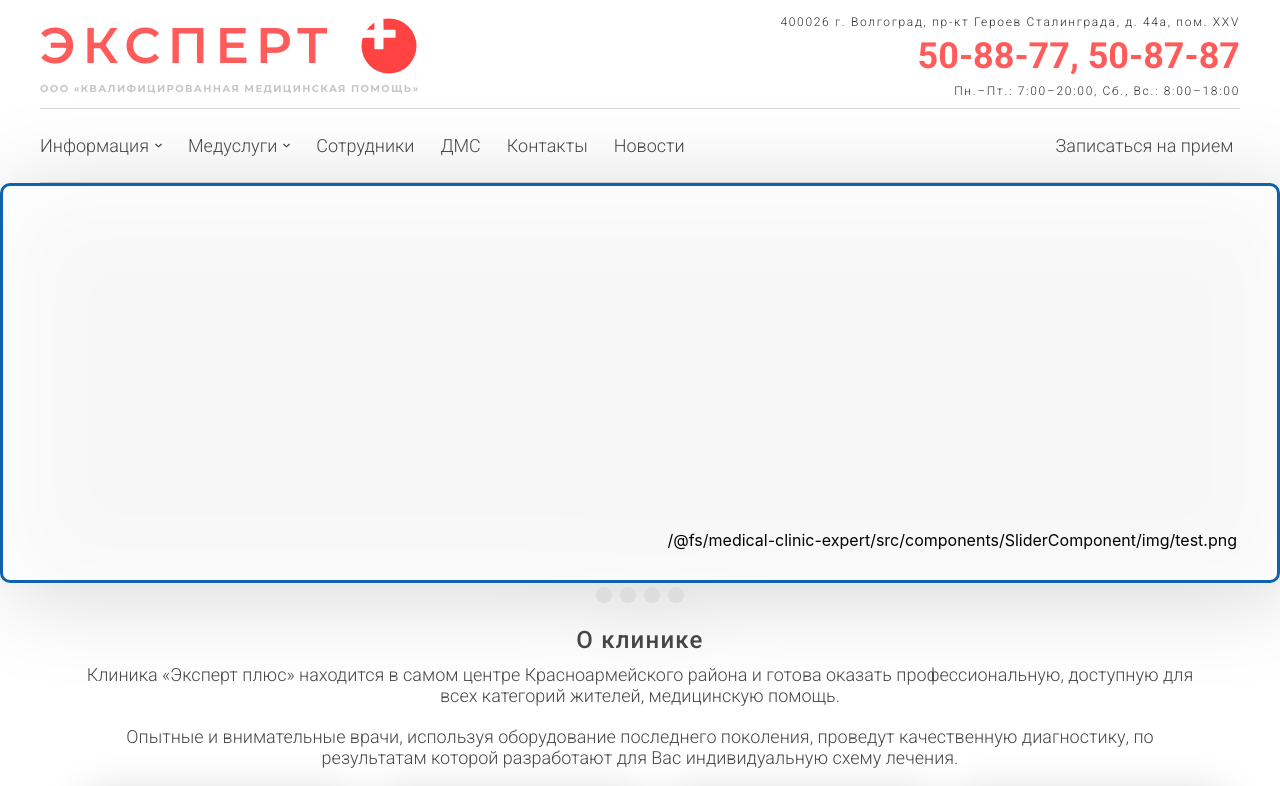
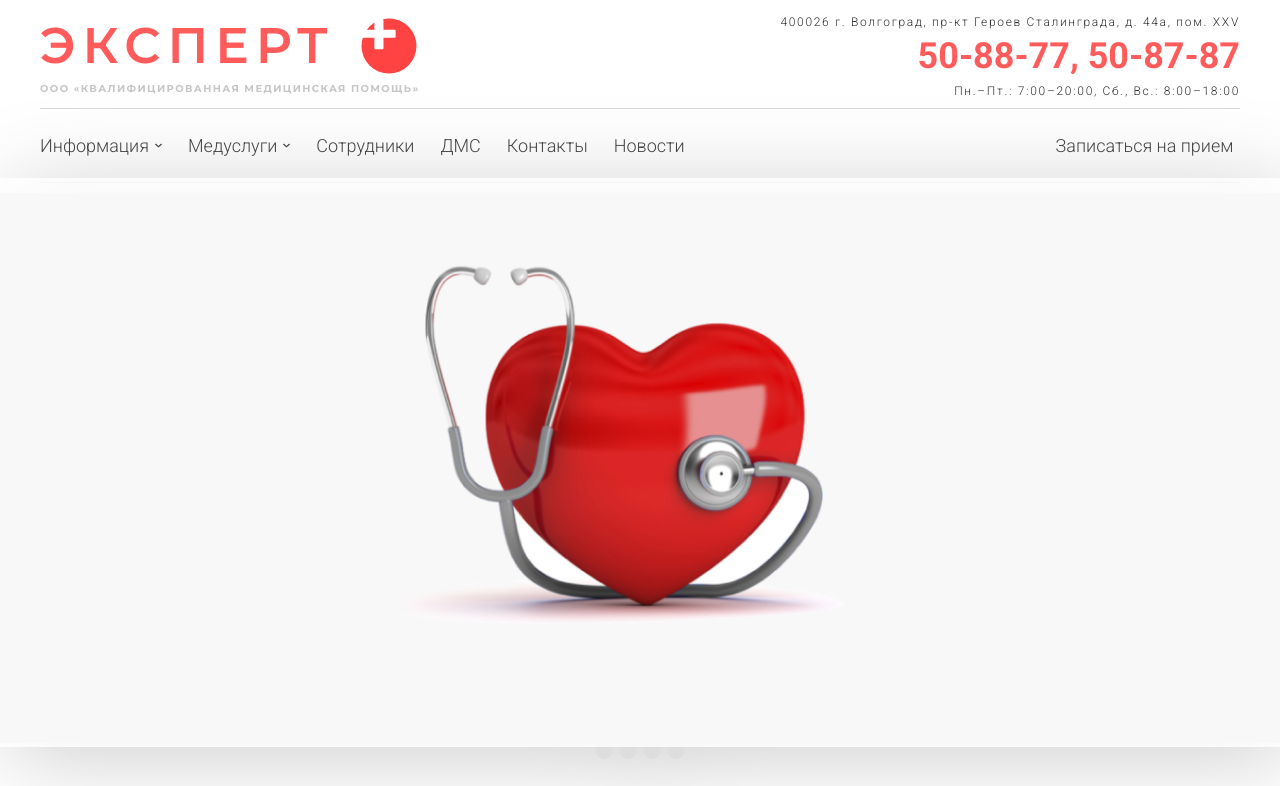
Before and after one commit to CanUFeelMyHeart/expertPlus, a React (Create React App) app in the folder medical-clinic-expert/: page / in a window 1280 px wide. Shown: the top 786 px of the page. Built offline with nearby package versions, Linux system fonts and the light colour scheme; the HTML template or start-up script is replaced by a standard one.

Commit message:
added slider component

```diff
--- a/medical-clinic-expert/src/components/SliderComponent/SliderComponent.css
+++ b/medical-clinic-expert/src/components/SliderComponent/SliderComponent.css
@@ -66,43 +66,34 @@
   -ms-overflow-style: none;
 }
 
-.reviewsComponent__block_header {
-  font-family: "Roboto";
-  font-style: normal;
-  font-weight: 500;
-  line-height: 28px;
-  text-align: center;
-  letter-spacing: 0.05em;
-  color: #484848;
-  padding-bottom: 10px;
-  margin-top: 15px;
-}
 
-.carousel__viewport,
-.carousel__navigation-list,
-.carousel__navigation-item,
-.carousel__slide {
+.slider__viewport,
+.slider__navigation-list,
+.slider__navigation-item,
+.slider__slide {
   list-style: none;
   margin: 0;
   padding: 0;
+  margin-top: -5px;
 }
 
-.reviewsComponent__block_carousel {
-  max-width: 900px;
+.sectionComponent__block_carousel {
+  max-width: 100%;
+  height: 600px;
   margin: 0 auto;
-  border-width: 20px;
+  /* border-width: 20px; */
   border-color: #333;
 }
 
-.carousel {
-  position: relative;
+.slider {
+  /* position: relative; */
   /* padding-top: 75%; */
   filter: drop-shadow(10px 10px 45px rgba(0, 0, 0, 0.2));
 
   perspective: 100px;
 }
 
-.carousel__viewport {
+.slider__viewport {
   /* position: absolute; */
   padding: 0;
   top: 0;
@@ -116,18 +107,18 @@
   scroll-snap-type: x mandatory;
 }
 
-.carousel__slide {
+.slider__slide {
   position: relative;
   box-sizing: border-box;
   -moz-box-sizing: border-box;
   -webkit-box-sizing: border-box;
   flex: 0 0 100%;
   width: 100%;
-  height: 400px;
+  height: 100%;
   background: rgba(255, 255, 255, 0.8);
-  border-radius: 10px;
-  border: 3px solid #1062ad;
-  padding: 30px 40px;
+  /* border-radius: 10px;
+  border: 3px solid #1062ad; */
+  /* padding: 30px 40px; */
   /* counter-increment: item; */
 }
 
@@ -142,15 +133,16 @@
 .carousel__slide_description,
 .carousel__slide_name {
   font-weight: 400;
+  width: 100%;
 }
 
-.carousel__slide:nth-child(even) {
+.slider__slide:nth-child(even) {
   background: rgba(255, 255, 255, 0.8);
 }
 
-.carousel__slide:before {
+.slider__slide:before {
   /* content: counter(item); */
-  position: absolute;
+  /* position: absolute; */
   top: 50%;
   left: 50%;
   transform: translate3d(-50%, -40%, 70px);
@@ -159,7 +151,7 @@
 }
 
 .carousel__snapper {
-  position: absolute;
+  /* position: absolute; */
   height: 4rem;
   top: 0;
   left: 0;
@@ -172,41 +164,43 @@
   .carousel__snapper {
     animation-name: tonext, snap;
     animation-timing-function: ease;
-    animation-duration: 4s;
+    animation-duration: 7s;
     animation-iteration-count: infinite;
   }
 
-  .carousel__slide:last-child .carousel__snapper {
+  .slider__slide:last-child .carousel__snapper {
     animation-name: tostart, snap;
   }
 }
-
+.slider {
+  padding-bottom: 10px;
+}
 @media (prefers-reduced-motion: reduce) {
   .carousel__snapper {
     animation-name: none;
   }
 }
 
-.carousel:hover .carousel__snapper,
-.carousel:focus-within .carousel__snapper {
+.slider:hover .carousel__snapper,
+.slider:focus-within .carousel__snapper {
   animation-name: none;
 }
 
-.carousel__navigation {
+.slider__navigation {
   /* position: absolute; */
   right: 0;
   /* bottom: 0; */
   left: 0;
   text-align: center;
-  margin-bottom: 10px;
+  /* margin-bottom: 10px; */
 }
 
-.carousel__navigation-list,
-.carousel__navigation-item {
+.slider__navigation-list,
+.slider__navigation-item {
   display: inline-block;
 }
 
-.carousel__navigation-button {
+.slider__navigation-button {
   display: inline-block;
   width: 1.5rem;
   height: 1.5rem;
@@ -218,8 +212,8 @@
   transition: transform 0.1s;
 }
 
-.carousel::before,
-.carousel::after,
+.slider::before,
+.slider::after,
 .carousel__prev,
 .carousel__next {
   display: none;
@@ -234,18 +228,18 @@
   outline: 0;
 }
 
-.carousel::before,
+.slider::before,
 .carousel__prev {
   left: -1rem;
 }
 
-.carousel::after,
+.slider::after,
 .carousel__next {
   right: -1rem;
 }
 
-.carousel::before,
-.carousel::after {
+.slider::before,
+.slider::after {
   content: "";
   z-index: 1;
   background-color: #333;
@@ -261,7 +255,7 @@
 
 
 @media (max-width: 961px) {
-  .reviewsComponent__block {
+  .sliderComponent__block {
     display: none;
   }
 }
--- a/medical-clinic-expert/src/components/SliderComponent/SliderComponent.jsx
+++ b/medical-clinic-expert/src/components/SliderComponent/SliderComponent.jsx
@@ -9,8 +9,8 @@ export const SliderComponent = (props) => {
         <div className="sliderComponent__block">
 
             <div className="sectionComponent__block_carousel">
-                <section className="carousel" aria-label="Gallery">
-                    <ol className="carousel__viewport">
+                <section className="slider" aria-label="Gallery">
+                    <ol className="slider__viewport">
                         {comments.map((comment, index) => (
                             <SliderSectionComponent
                                 key={index}
@@ -22,12 +22,12 @@ export const SliderComponent = (props) => {
                             />
                         ))}
                     </ol>
-                    <aside className="carousel__navigation">
-                        <ol className="carousel__navigation-list">
+                    <aside className="slider__navigation">
+                        <ol className="slider__navigation-list">
                             {carousel__navigation.map((nav, index) => (
                                 <li
                                     key={index}
-                                    className="carousel__navigation-item"
+                                    className="slider__navigation-item"
                                 >
                                     <a
                                         href={nav.href}
--- a/medical-clinic-expert/src/components/SliderComponent/SliderInfo.jsx
+++ b/medical-clinic-expert/src/components/SliderComponent/SliderInfo.jsx
@@ -1,30 +1,30 @@
-import MainSliderPic1 from "./img/test.png"
+import MainSliderPic1 from "./img/Carousel.png"
 export const comments = [
     {
-        id: "carousel__slide1",
-        href_prev: "#carousel__slide4",
-        href_next: "#carousel__slide2",
+        id: "slider__slide1",
+        href_prev: "#slider__slide4",
+        href_next: "#slider__slide2",
         name: "Врачи с многолетним опытом работы",
         image: MainSliderPic1,
     },
     {
-        id: "carousel__slide2",
-        href_prev: "#carousel__slide1",
-        href_next: "#carousel__slide3",
+        id: "slider__slide2",
+        href_prev: "#slider__slide2",
+        href_next: "#slider__slide3",
         name: "Ольга Шульженко",
         image: MainSliderPic1,
     },
     {
-        id: "carousel__slide3",
-        href_prev: "#carousel__slide2",
-        href_next: "#carousel__slide4",
+        id: "slider__slide3",
+        href_prev: "#slider__slide2",
+        href_next: "#slider__slide4",
         name: "Пациент",
         image: MainSliderPic1,
     },
     {
-        id: "carousel__slide4",
-        href_prev: "#carousel__slide3",
-        href_next: "#carousel__slide5",
+        id: "slider__slide4",
+        href_prev: "#slider__slide3",
+        href_next: "#slider__slide5",
         name: "Петрова О. Л.",
         image: MainSliderPic1,
     }
--- a/medical-clinic-expert/src/components/SliderComponent/SliderNavInfo.jsx
+++ b/medical-clinic-expert/src/components/SliderComponent/SliderNavInfo.jsx
@@ -1,14 +1,14 @@
 export const carousel__navigation = [
     {
-        href: "#carousel__slide1",
+        href: "#slider__slide1",
     },
     {
-        href: "#carousel__slide2",
+        href: "#slider__slide2",
     },
     {
-        href: "#carousel__slide3",
+        href: "#slider__slide3",
     },
     {
-        href: "#carousel__slide4",
+        href: "#slider__slide4",
     }
 ];
--- a/medical-clinic-expert/src/components/SliderComponent/SliderSectionComponent.jsx
+++ b/medical-clinic-expert/src/components/SliderComponent/SliderSectionComponent.jsx
@@ -3,7 +3,7 @@ import "./SliderComponent.css";
 
 export const SliderSectionComponent = (props) => {
     return (
-        <li id={props.id} tabIndex="0" className="carousel__slide">
+        <li id={props.id} tabIndex="0" className="slider__slide">
             <div className="carousel__snapper">
                 <a href={props.href_prev} className="carousel__prev">
                     Go to last slide
@@ -16,7 +16,8 @@ export const SliderSectionComponent = (props) => {
             <div className="carousel__slide_text">
                 <div className="carousel__slide_description">{props.description}</div>
                 <br/>
-                <div className="carousel__slide_name">{props.image}</div>
+                <div className="carousel__slide_name">
+                    <img src={props.image} alt="" /></div>
             </div>
         </li>
     );
```
Also changed, not shown: medical-clinic-expert/src/components/SliderComponent/img/Carousel.png (added).
